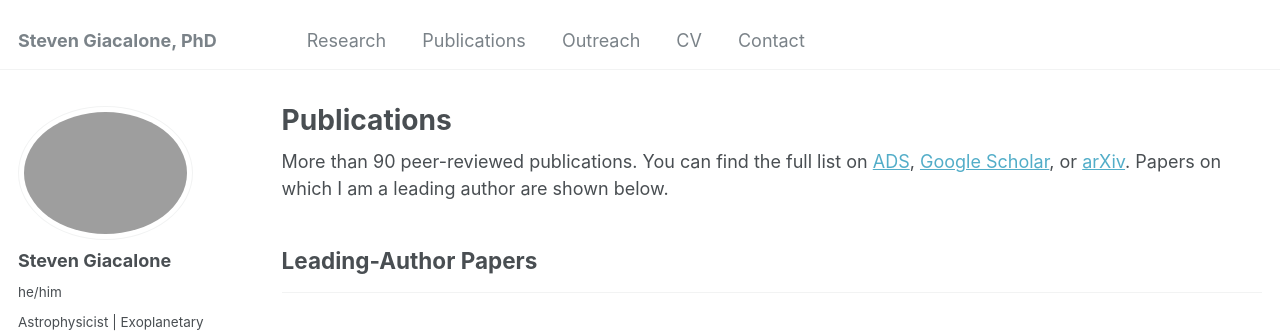
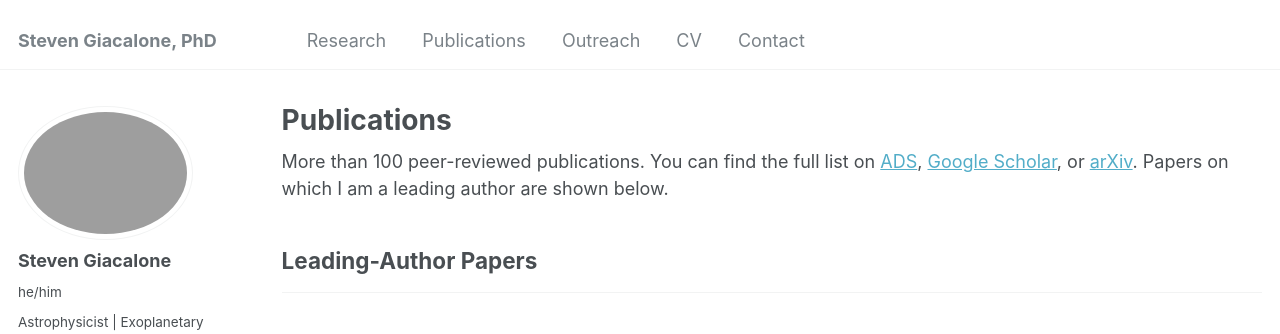
Before and after one commit to stevengiacalone/stevengiacalone.github.io, a Jekyll site: the page built from _pages/publications.html, in a window 1280 px wide and 900 px high. Shown: the top 334 px of the window. Built offline with Jekyll 4.4.1, drawn with Linux system fonts in a browser that asks for light colours; some web fonts are replaced.

Commit message:
Update publications.html

```diff
--- a/_pages/publications.html
+++ b/_pages/publications.html
@@ -6,7 +6,7 @@ author_profile: true
 ---
 
 {% if site.author.googlescholar %}
-  <div class="wordwrap">More than 90 peer-reviewed publications. You can find the full list on <a href="{{site.author.nasaads}}">ADS</a>, <a href="{{site.author.googlescholar}}">Google Scholar</a>, or <a href="{{site.author.arxiv}}">arXiv</a>. Papers on which I am a leading author are shown below.</div>
+  <div class="wordwrap">More than 100 peer-reviewed publications. You can find the full list on <a href="{{site.author.nasaads}}">ADS</a>, <a href="{{site.author.googlescholar}}">Google Scholar</a>, or <a href="{{site.author.arxiv}}">arXiv</a>. Papers on which I am a leading author are shown below.</div>
 {% endif %}
 
 {% include base_path %}
```
